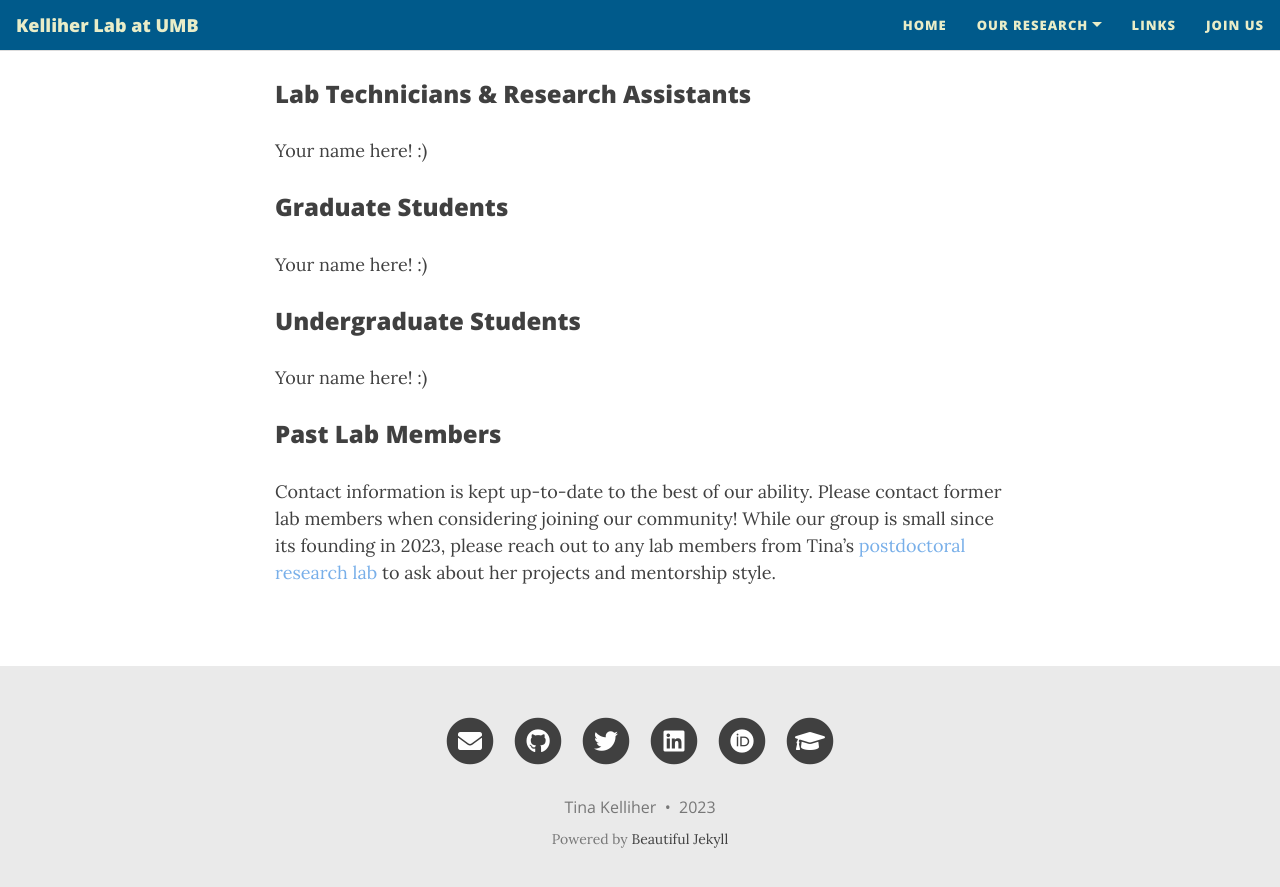
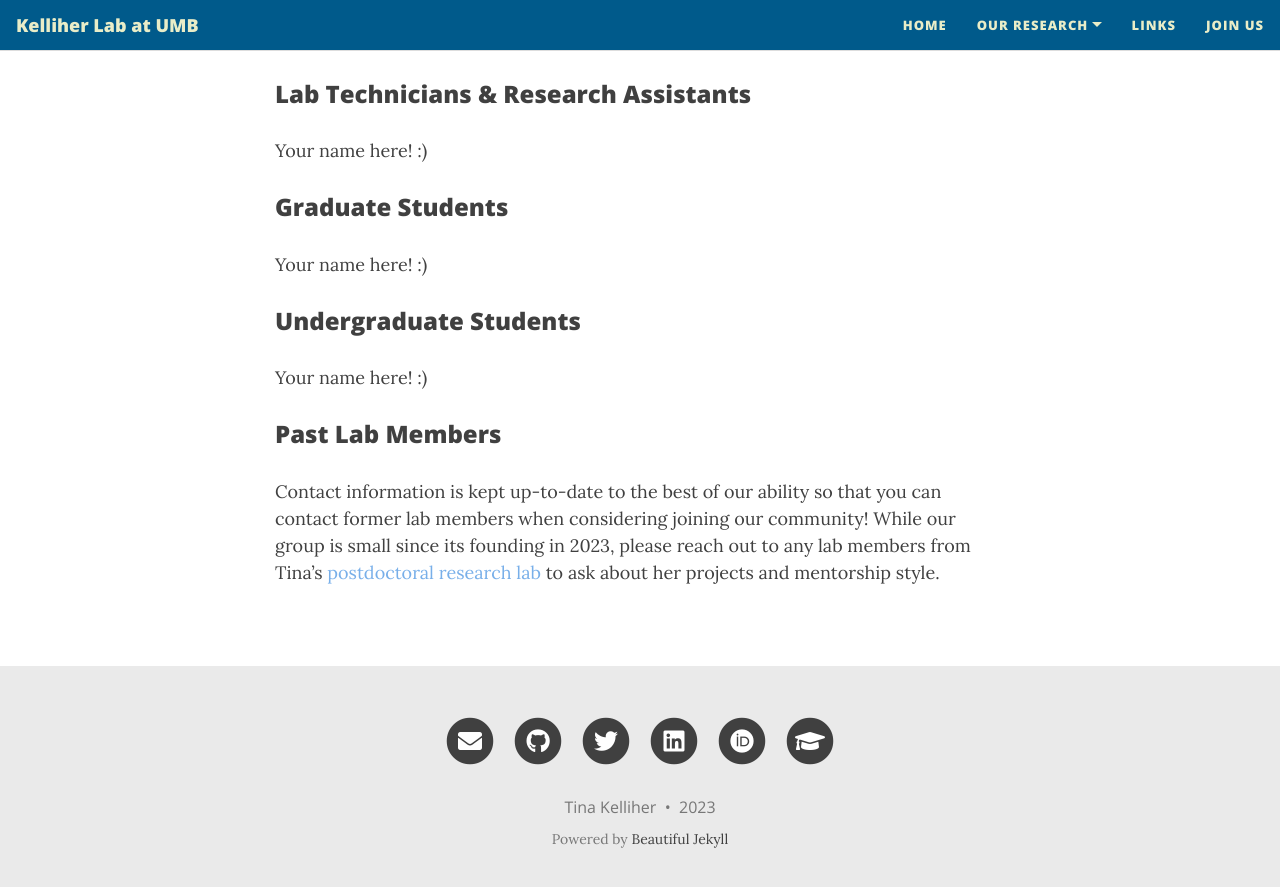
Before and after one commit to cmk35/cmk35.github.io, a Jekyll site: the page built from people.md, in a window 1280 px wide and 900 px high, scrolled down 520 px. Shown: the top 887 px of the window. Built offline with Jekyll 4.4.1, drawn with Linux system fonts in a browser that asks for light colours; nearby versions of some CDN libraries.

Commit message:
Update people.md

```diff
--- a/people.md
+++ b/people.md
@@ -25,4 +25,4 @@ Your name here! :)
 
 ### Past Lab Members
 
-Contact information is kept up-to-date to the best of our ability. Please contact former lab members when considering joining our community! While our group is small since its founding in 2023, please reach out to any lab members from Tina's <a href="https://geiselmed.dartmouth.edu/dunlaploros/members/" target="_blank">postdoctoral research lab</a> to ask about her projects and mentorship style.
+Contact information is kept up-to-date to the best of our ability so that you can contact former lab members when considering joining our community! While our group is small since its founding in 2023, please reach out to any lab members from Tina's <a href="https://geiselmed.dartmouth.edu/dunlaploros/members/" target="_blank">postdoctoral research lab</a> to ask about her projects and mentorship style.
```
